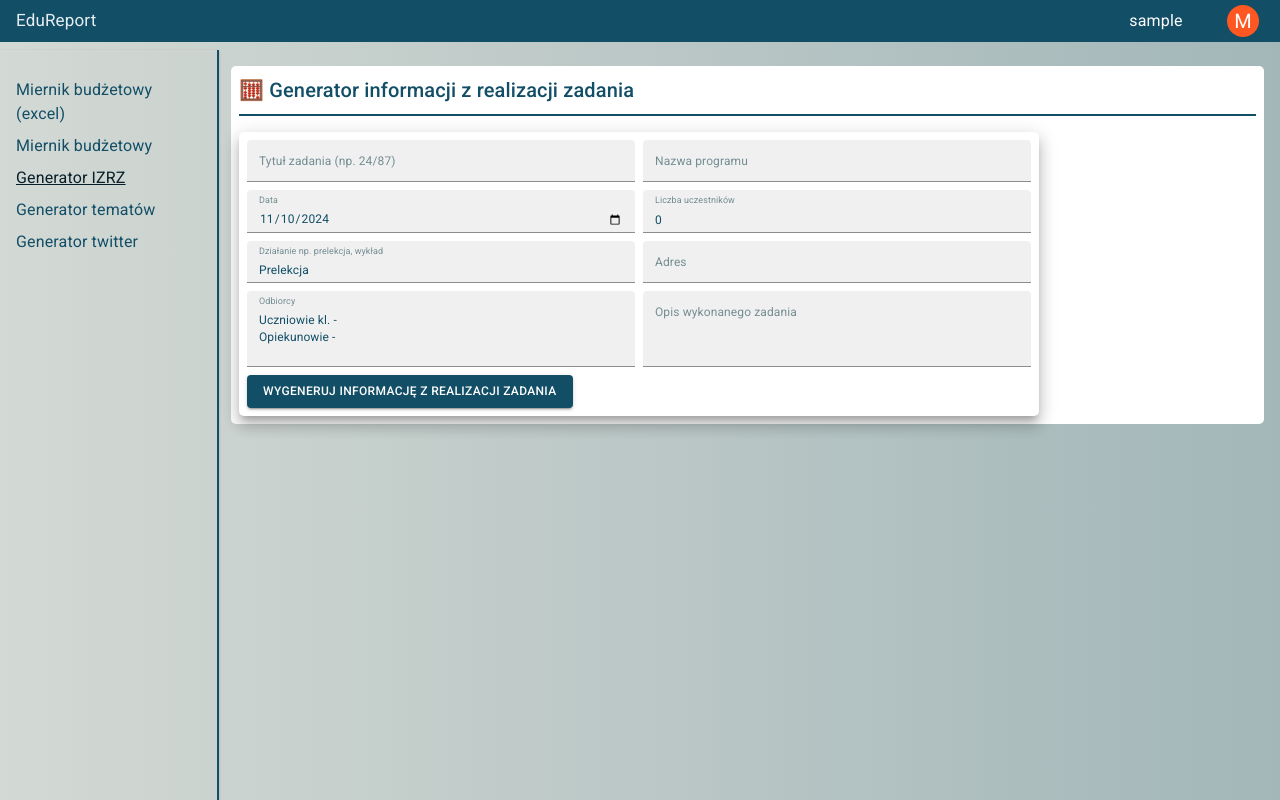
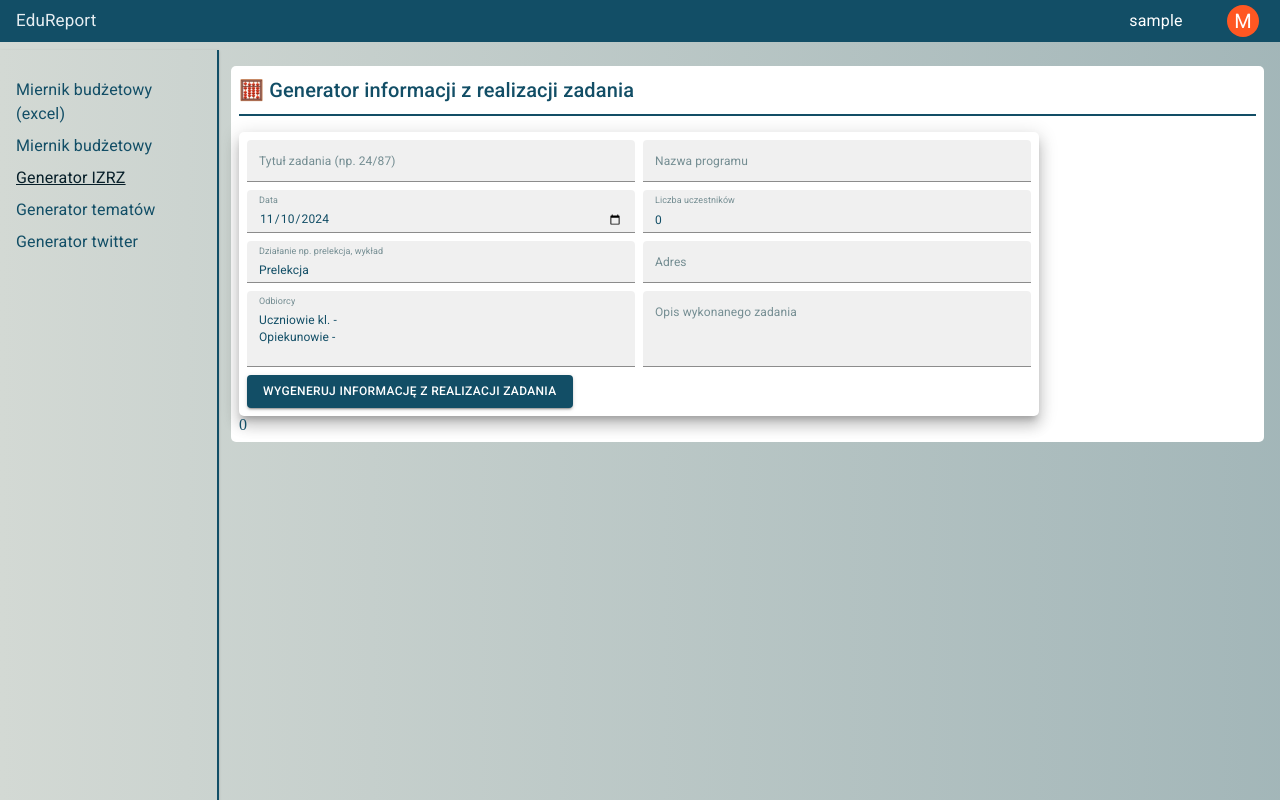
Before and after one commit to Soberek/edureport-app, a React (Vite) app: page /izrz-generator in a window 1280 px wide. Built offline with nearby package versions, Linux system fonts and the light colour scheme; no server answers; sample sign-in values are in the browser's storage.

Commit message:
feat: mvp of templates list

```diff
--- a/src/pages/IzrzGenerator/IzrzGenerator.tsx
+++ b/src/pages/IzrzGenerator/IzrzGenerator.tsx
@@ -5,6 +5,7 @@ import { Field, Formik, Form } from "formik";
 
 import SitesContainer from "../../components/SiteContainer/SiteContainer";
 import SiteTitle from "../../components/SiteTitle/SiteTitle";
+import Templates from "./Templates";
 
 const TaskForm: React.FC = () => {
   const { initial_form_data, validationSchema, handlePostMiernikItem } = useTaskFormik();
@@ -147,6 +148,10 @@ const TaskForm: React.FC = () => {
           </Form>
         )}
       </Formik>
+
+      <Box>
+        <Templates />
+      </Box>
     </SitesContainer>
   );
 };
--- /dev/null
+++ b/src/pages/IzrzGenerator/Templates.tsx
@@ -0,0 +1,28 @@
+import { useEffect, useState } from "react";
+import { fetchData } from "../../api/api";
+
+interface TemplateI {
+  _id: string;
+  file: Blob;
+  name: string;
+}
+
+const Templates = () => {
+  const [templates, setTemplates] = useState<TemplateI[] | []>([]);
+
+  useEffect(() => {
+    const getTemplates = async () => {
+      const data = await fetchData<TemplateI[]>("/api/templates");
+
+      if (data && data.length > 0) {
+        setTemplates(data);
+      }
+    };
+
+    getTemplates();
+  }, []);
+
+  return <div>{templates.length && templates.map((template) => <div>{template.name}</div>)}</div>;
+};
+
+export default Templates;
```
